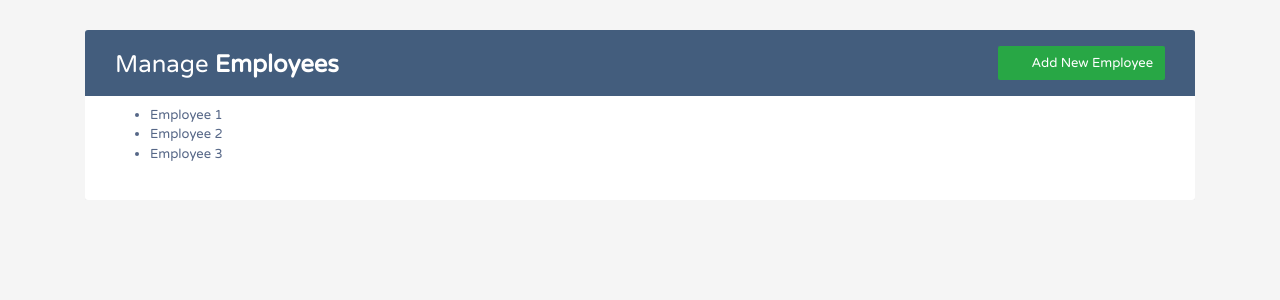
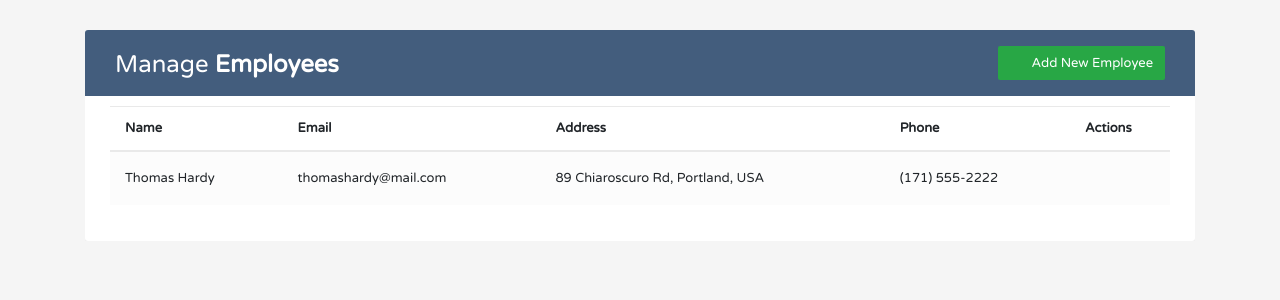
Before and after one commit to fatihcihan/manage-employee, a React (Create React App) app: page / in a window 1280 px wide. Shown: the top 300 px of the page. Built offline with nearby package versions, Linux system fonts and the light colour scheme.

Commit message:
Added an example record as static

```diff
--- a/src/components/Employee.js
+++ b/src/components/Employee.js
@@ -1,11 +1,16 @@
 
 const Employee = () => {
     return (
-        <ul>
-            <li>Employee 1</li>
-            <li>Employee 2</li>
-            <li>Employee 3</li>
-        </ul>
+        <tr>
+            <td>Thomas Hardy</td>
+            <td>thomashardy@mail.com</td>
+            <td>89 Chiaroscuro Rd, Portland, USA</td>
+            <td>(171) 555-2222</td>
+            <td>
+                <a href="" className="edit" data-toggle="modal"><i className="material-icons" data-toggle="tooltip" title="Edit">&#xE254;</i></a>
+                <a href="" className="delete" data-toggle="modal"><i className="material-icons" data-toggle="tooltip" title="Delete">&#xE872;</i></a>
+            </td>
+        </tr>
     )
 }
 
--- a/src/components/EmployeeList.js
+++ b/src/components/EmployeeList.js
@@ -1,8 +1,22 @@
+import { useState } from 'react';
 import Employee from './Employee';
 
 const EmployeeList = () => {
     return (
-        <Employee />
+        <table className="table table-striped table-hover">
+            <thead>
+                <tr>
+                    <th>Name</th>
+                    <th>Email</th>
+                    <th>Address</th>
+                    <th>Phone</th>
+                    <th>Actions</th>
+                </tr>
+            </thead>
+            <tbody>
+                <Employee />
+            </tbody>
+        </table>
     )
 }
 
```
